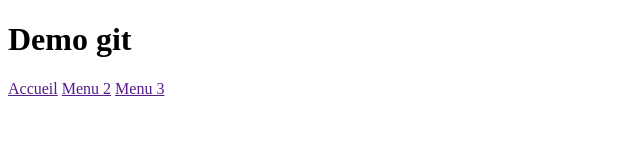
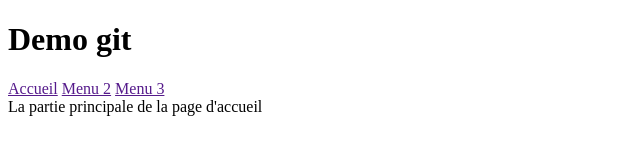
Before and after one commit to StephaneGo/projet1, a plain HTML site: page index.html in a window 1280 px wide. Shown: the whole page, without its empty margins (0-640 px from the left). Drawn offline with Linux system fonts and the light colour scheme.

Commit message:
ajout main

```diff
--- a/index.html
+++ b/index.html
@@ -14,6 +14,9 @@
             <span><a href="">Menu 3</a></span></nav>
     </header>
 
+    <main>
+        La partie principale de la page d'accueil
+    </main>
 
 </body>
 </html>
```
